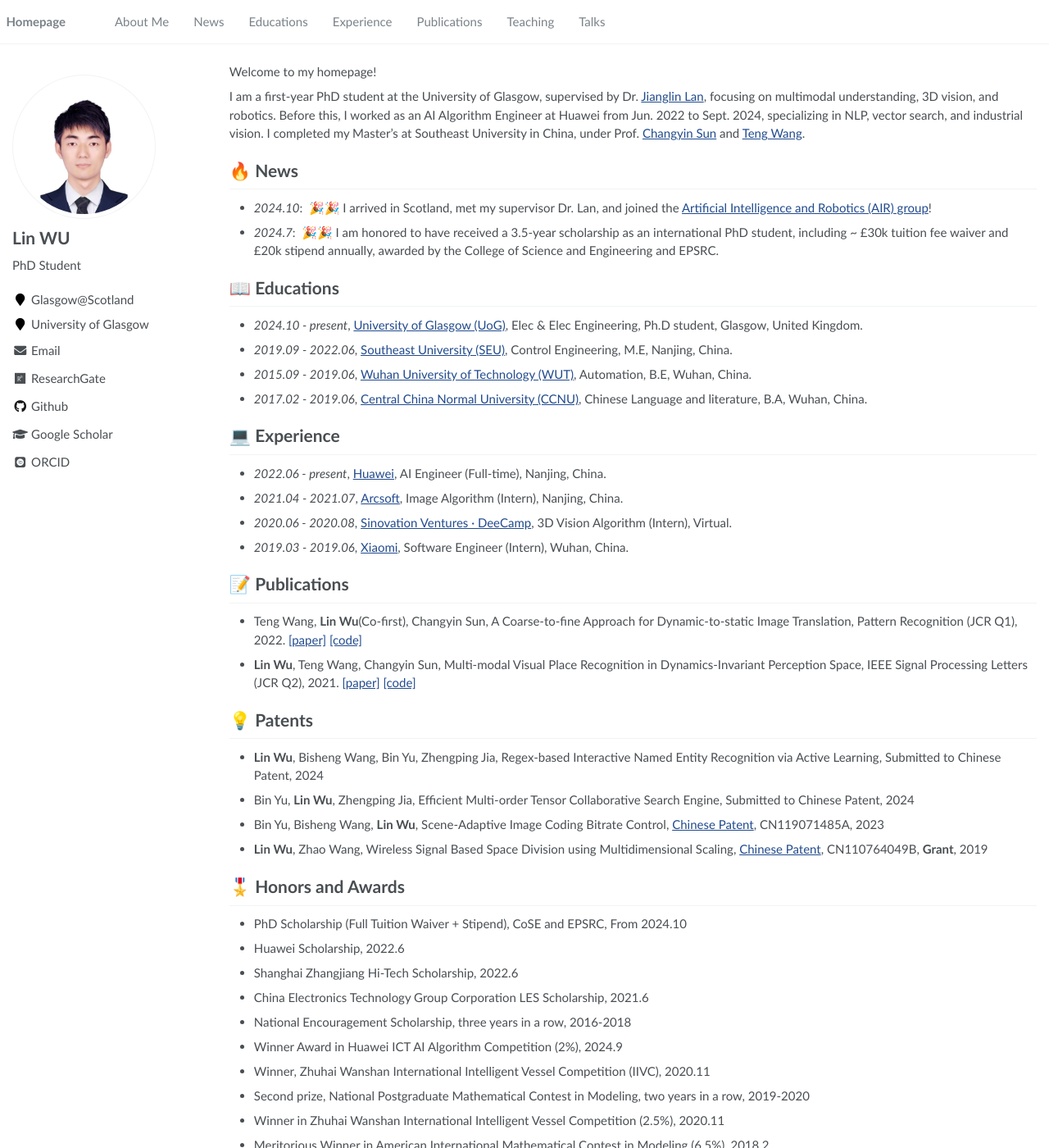
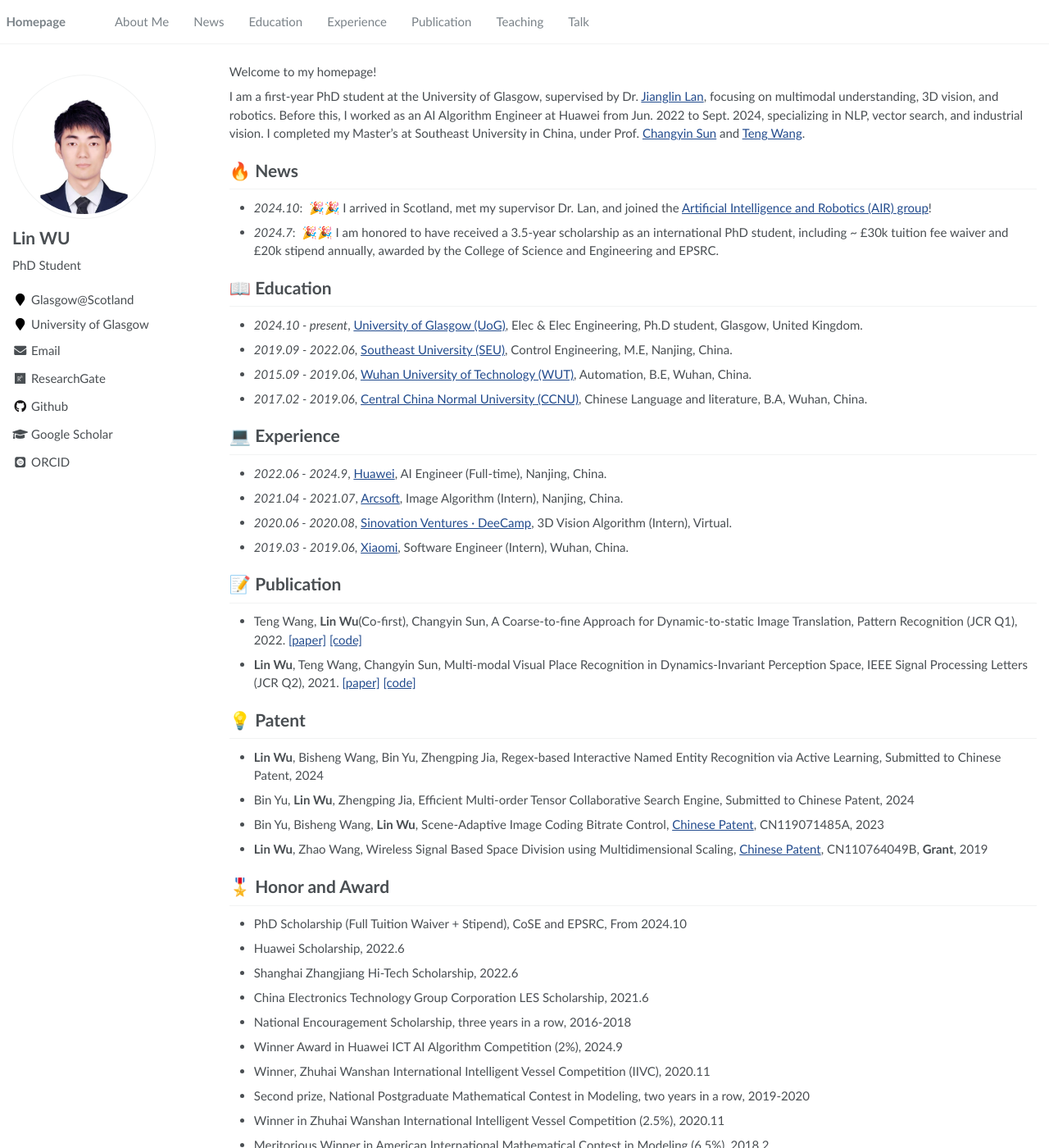
Before and after one commit to wulin97/wulin97.github.io, a Jekyll site: the page built from _pages/about.md, in a window 1280 px wide and 1400 px high. Shown: the whole window at 82% size. Built offline with Jekyll 4.4.1, drawn with Linux system fonts in a browser that asks for light colours; some web fonts are replaced.

Commit message:
update exp

```diff
--- a/_data/navigation.yml
+++ b/_data/navigation.yml
@@ -6,17 +6,17 @@ main:
   - title: "News"
     url: "/#-news"
 
-  - title: "Educations"
-    url: "/#-educations"
+  - title: "Education"
+    url: "/#-education"
 
   - title: "Experience"
     url: "/#-experience"
 
-  - title: "Publications"
-    url: "/#-publications"
+  - title: "Publication"
+    url: "/#-publication"
 
   - title: "Teaching"
     url: "/#-teaching"
 
-  - title: "Talks"
-    url: "/#-talks"
+  - title: "Talk"
+    url: "/#-talk"
--- a/_pages/about.md
+++ b/_pages/about.md
@@ -26,19 +26,19 @@ I am a first-year PhD student at the University of Glasgow, supervised by Dr. [J
 - *2024.10*: &nbsp;🎉🎉 I arrived in Scotland, met my supervisor Dr. Lan, and joined the [Artificial Intelligence and Robotics (AIR) group](https://air-lan.github.io/AIR-Lab/)!
 - *2024.7*: &nbsp;🎉🎉 I am honored to have received a 3.5-year scholarship as an international PhD student, including ~ £30k tuition fee waiver and £20k stipend annually, awarded by the College of Science and Engineering and EPSRC.
 
-# 📖 Educations
+# 📖 Education
 - *2024.10 - present*, [University of Glasgow (UoG)](https://www.gla.ac.uk/explore/awardsandrankings/), Elec & Elec Engineering, Ph.D student, Glasgow, United Kingdom.
 - *2019.09 - 2022.06*, [Southeast University (SEU)](https://www.seu.edu.cn/english/22456/list.htm), Control Engineering, M.E, Nanjing, China.
 - *2015.09 - 2019.06*, [Wuhan University of Technology (WUT)](http://english.whut.edu.cn/abo/), Automation, B.E, Wuhan, China.
 - *2017.02 - 2019.06*, [Central China Normal University (CCNU)](http://english.ccnu.edu.cn/About/About_CCNU.htm), Chinese Language and literature, B.A, Wuhan, China.
 
 # 💻 Experience
-- *2022.06 - present*, [Huawei](https://www.huawei.com/en/corporate-information), AI Engineer (Full-time), Nanjing, China.
+- *2022.06 - 2024.9*, [Huawei](https://www.huawei.com/en/corporate-information), AI Engineer (Full-time), Nanjing, China.
 - *2021.04 - 2021.07*, [Arcsoft](https://www.arcsoft.com/corporate/about.html), Image Algorithm (Intern), Nanjing, China.
 - *2020.06 - 2020.08*, [Sinovation Ventures · DeeCamp](https://www.sinovationventures.com/ai), 3D Vision Algorithm (Intern), Virtual.
 - *2019.03 - 2019.06*, [Xiaomi](https://www.mi.com/uk/about/), Software Engineer (Intern), Wuhan, China.
 
-# 📝 Publications
+# 📝 Publication
 
 <!-- <div class='paper-box'><div class='paper-box-image'><div><div class="badge">CVPR 2016</div><img src='images/500x300.png' alt="sym" width="100%"></div></div>
 <div class='paper-box-text' markdown="1">
@@ -56,7 +56,7 @@ I am a first-year PhD student at the University of Glasgow, supervised by Dr. [J
 
 - **Lin Wu**, Teng Wang, Changyin Sun, Multi-modal Visual Place Recognition in Dynamics-Invariant Perception Space, IEEE Signal Processing Letters (JCR Q2), 2021. [[paper]](https://doi.org/10.1109/lsp.2021.3123907) [[code]](https://github.com/fiftywu/Multimodal-VPR)
 
-# 💡 Patents
+# 💡 Patent
 
 - **Lin Wu**, Bisheng Wang, Bin Yu, Zhengping Jia, Regex-based Interactive Named Entity Recognition via Active Learning, Submitted to Chinese Patent, 2024
 - Bin Yu, **Lin Wu**, Zhengping Jia, Efficient Multi-order Tensor Collaborative Search Engine, Submitted to Chinese Patent, 2024
@@ -64,7 +64,7 @@ I am a first-year PhD student at the University of Glasgow, supervised by Dr. [J
 - **Lin Wu**, Zhao Wang, Wireless Signal Based Space Division using Multidimensional Scaling, [Chinese Patent](https://patents.google.com/patent/CN110764049B/zh), CN110764049B, **Grant**, 2019
 
 
-# 🎖️ Honors and Awards
+# 🎖️ Honor and Award
 - PhD Scholarship (Full Tuition Waiver + Stipend), CoSE and EPSRC, From 2024.10
 - Huawei Scholarship, 2022.6
 - Shanghai Zhangjiang Hi-Tech Scholarship, 2022.6
@@ -114,5 +114,5 @@ I am a first-year PhD student at the University of Glasgow, supervised by Dr. [J
 - Nonlinear System Analysis, SEU, 2022 Spring
 
 
-# 💬 Talks
+# 💬 Talk
 - *2023.10*, Transformer and Large Language Model Architecture, Data Storage Research Department, Huawei.
```
Also changed, not shown: docs/README.md (renamed from README.md).
